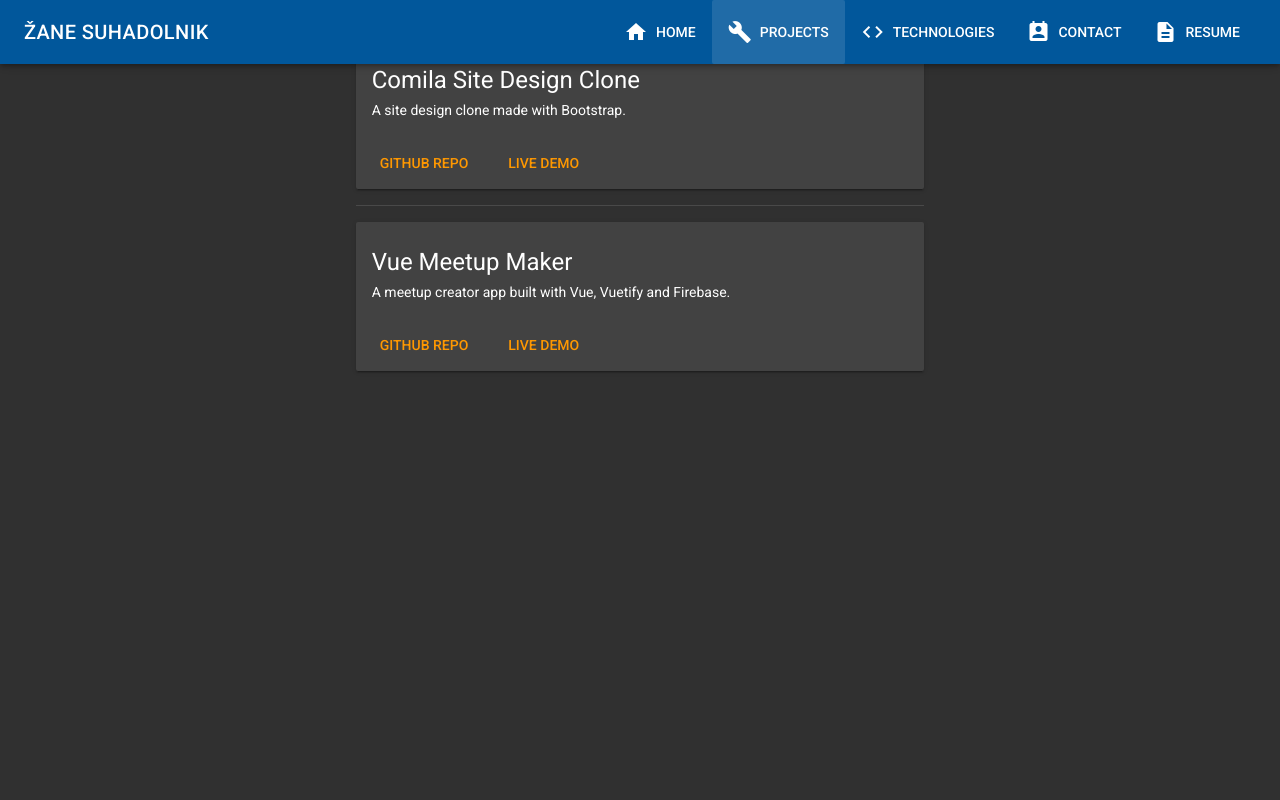
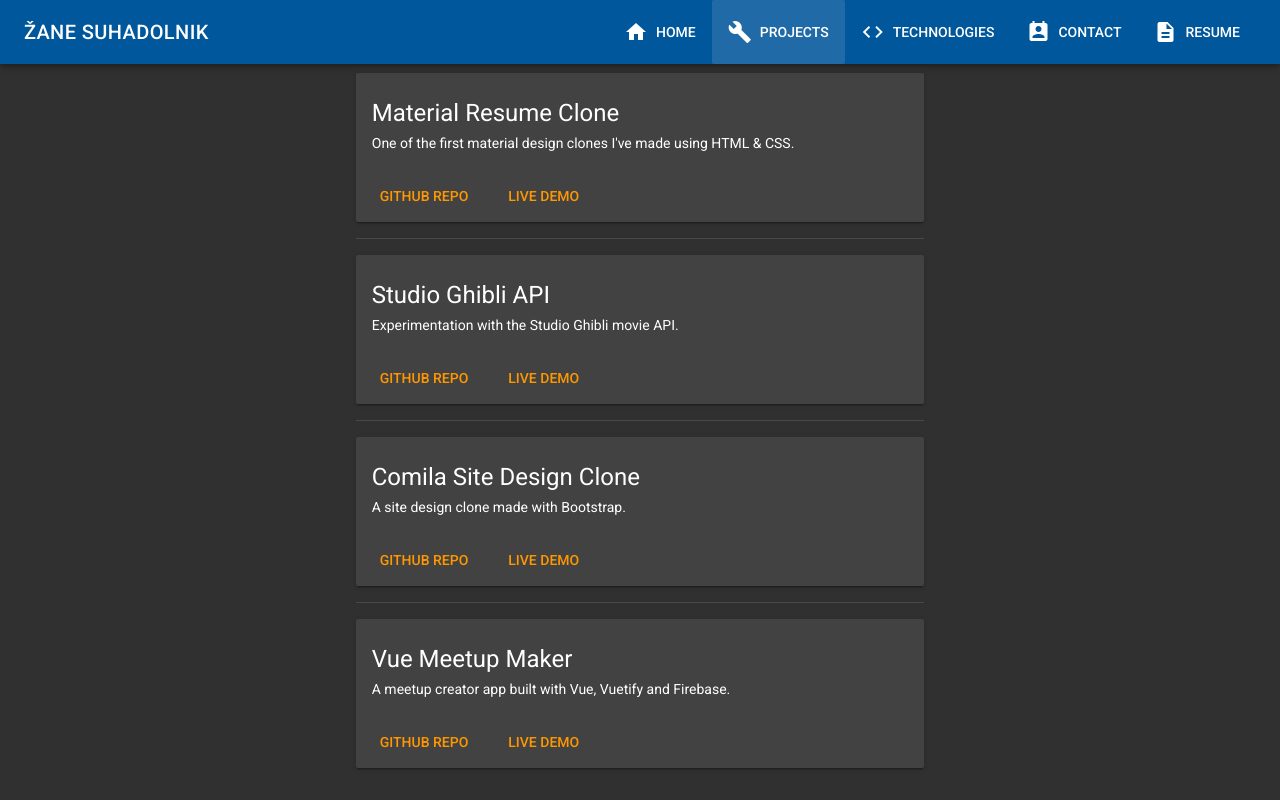
Before and after one commit to zasuh/VuePersonal, a Vue app: page /Projects in a window 1280 px wide. Built offline with nearby package versions, Linux system fonts and the light colour scheme.

Commit message:
Added further content to components

```diff
--- a/src/components/Contact.vue
+++ b/src/components/Contact.vue
@@ -21,5 +21,20 @@
         </v-btn>
       </v-toolbar-items>
     </v-toolbar>
+    <v-jumbotron style="height:100%">
+      <v-container fill-height>
+        <v-layout align-center>
+          <v-flex xs12 md6 offset-3>
+            <h3 class="display-2">suhadolnik@protonmail.com</h3>
+            <v-divider class="my-3"></v-divider>
+            <h3 class="display-2">github.com/zasuh</h3>
+            <v-divider class="my-3"></v-divider>
+            <h3 class="display-2">twitter.com/zasuh_</h3>
+            <v-divider class="my-3"></v-divider>
+            <h3 class="display-2">linkedin.com/in/zasuhadolnik/</h3>
+          </v-flex>
+        </v-layout>
+      </v-container>
+    </v-jumbotron>
   </v-app>
 </template>
--- a/src/components/Home.vue
+++ b/src/components/Home.vue
@@ -16,7 +16,7 @@
         <v-btn flat router to="/Contact">
           <v-icon class="pr-2">perm_contact_calendar</v-icon>Contact
         </v-btn>
-        <v-btn flat router to="/Resume">
+        <v-btn flat>
           <v-icon class="pr-2">description</v-icon>Resume
         </v-btn>
       </v-toolbar-items>
--- a/src/components/Projects.vue
+++ b/src/components/Projects.vue
@@ -22,9 +22,36 @@
       </v-toolbar-items>
     </v-toolbar>
     <v-container>
-      <v-layout>
+      <v-layout align-center>
         <v-flex xs12 sm6 offset-sm3>
           <h3 class="display-3 pb-3">{{Projects}}</h3>
+          <v-divider class="my-3"></v-divider>
+          <v-card>
+            <v-card-title primary-title>
+              <div>
+                <h3 class="headline mb-1 display-3">Material Resume Clone</h3>
+                <div>One of the first material design clones I've made using HTML & CSS.</div>
+              </div>
+            </v-card-title>
+            <v-card-actions>
+              <v-btn flat color="orange">GitHub Repo</v-btn>
+              <v-btn flat color="orange">Live Demo</v-btn>
+            </v-card-actions>
+          </v-card>
+          <v-divider class="my-3"></v-divider>
+          <v-card>
+            <v-card-title primary-title>
+              <div>
+                <h3 class="headline mb-1 display-3">Studio Ghibli API</h3>
+                <div>Experimentation with the Studio Ghibli movie API.</div>
+              </div>
+            </v-card-title>
+            <v-card-actions>
+              <v-btn flat color="orange">GitHub Repo</v-btn>
+              <v-btn flat color="orange">Live Demo</v-btn>
+            </v-card-actions>
+          </v-card>
+          <v-divider class="my-3"></v-divider>
           <v-card>
             <v-card-title primary-title>
               <div>
--- a/src/components/Resume.vue
+++ /dev/null
@@ -1,25 +0,0 @@
-<template>
-  <v-app dark>
-    <v-toolbar app fixed class="light-blue darken-4">
-      <v-toolbar-title>ŽANE SUHADOLNIK</v-toolbar-title>
-      <v-spacer></v-spacer>
-      <v-toolbar-items>
-        <v-btn flat router to="/">
-          <v-icon class="pr-2">home</v-icon>Home
-        </v-btn>
-        <v-btn flat router to="/Projects">
-          <v-icon class="pr-2">build</v-icon>Projects
-        </v-btn>
-        <v-btn flat router to="/Technologies">
-          <v-icon class="pr-2">code</v-icon>Technologies
-        </v-btn>
-        <v-btn flat router to="/Contact">
-          <v-icon class="pr-2">perm_contact_calendar</v-icon>Contact
-        </v-btn>
-        <v-btn flat router to="/Resume">
-          <v-icon class="pr-2">description</v-icon>Resume
-        </v-btn>
-      </v-toolbar-items>
-    </v-toolbar>
-  </v-app>
-</template>
--- a/src/components/Technologies.vue
+++ b/src/components/Technologies.vue
@@ -23,13 +23,19 @@
     </v-toolbar>
     <v-layout>
       <v-flex xs12 sm6 offset-sm3>
-        <h3 class="display-3 pb-3">Technologies</h3>
+        <h3 class="display-3 pb-3">My current skillset:</h3>
+        <h5 class="display-2 pb-3">Comfortable:</h5>
           <v-btn color="black">HTML5</v-btn>
           <v-btn color="black">CSS3</v-btn>
           <v-btn color="black">JS</v-btn>
           <v-btn color="black">Bootstrap</v-btn>
+        <v-divider dark></v-divider>
+        <h5 class="display-2 pb-3">Learning:</h5>
           <v-btn color="black">VueJS</v-btn>
+        <v-divider dark></v-divider>
+        <h5 class="display-2 pb-3">Midly exposed to:</h5>
           <v-btn color="black">C#</v-btn>
+          <v-btn color="black">ASP.NET</v-btn>
       </v-flex>
     </v-layout>
   </v-app>
--- a/src/router/index.js
+++ b/src/router/index.js
@@ -2,7 +2,6 @@ import Vue from 'vue'
 import Router from 'vue-router'
 import Projects from '@/components/Projects'
 import Contact from '@/components/Contact'
-import Resume from '@/components/Resume'
 import Technologies from '@/components/Technologies'
 import Home from '@/components/Home'
 
@@ -26,11 +25,6 @@ export default new Router({
       component: Contact
     },
     {
-      path: '/Resume',
-      name: 'Resume',
-      component: Resume
-    },
-    {
       path: '/Technologies',
       name: 'Technologies',
       component: Technologies
```
Lines whose indentation alone changed are shown as unchanged.
